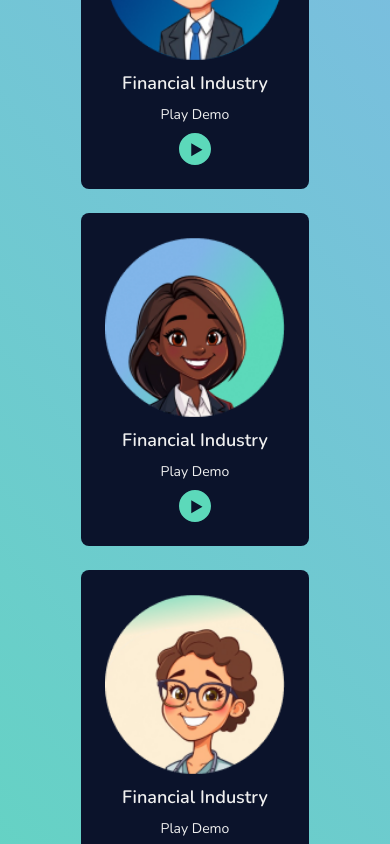
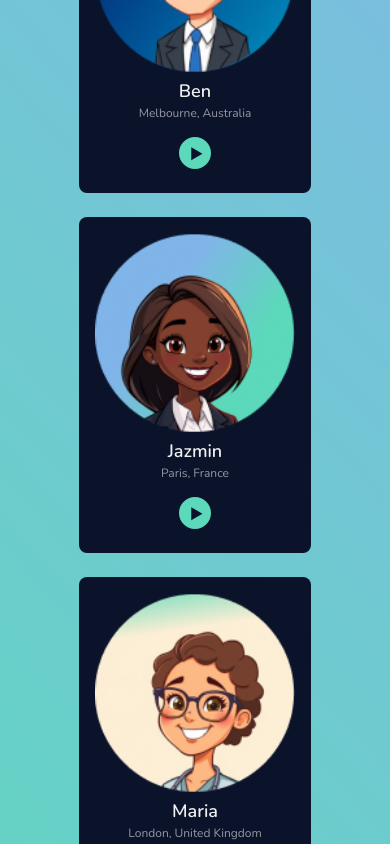
Before and after one commit to gileadinc/creva-ui, a Next.js app: page / in a window 390 px wide. Shown: the part 8500-9344 px from the top of the page. Built offline with nearby package versions, Linux system fonts and the light colour scheme.

Commit message:
chore: update agent data and responsive spacing

```diff
--- a/src/app/(landing)/_components/voice-agent-demo/index.tsx
+++ b/src/app/(landing)/_components/voice-agent-demo/index.tsx
@@ -7,28 +7,33 @@ import * as variants from '@/lib/motion-variants';
 interface IAgent {
   img: string;
   name: string;
+  country: string;
   music: string;
 }
 
 const agentsData: IAgent[] = [
   {
     img: '/assets/img/character-1.png',
-    name: 'Financial Industry',
+    name: 'Ben',
+    country: 'Melbourne, Australia',
     music: '/assets/music/agent-1.mp3',
   },
   {
     img: '/assets/img/character-4.png',
-    name: 'Financial Industry',
+    name: 'Jazmin',
+    country: 'Paris, France',
     music: '/assets/music/agent-1.mp3',
   },
   {
     img: '/assets/img/character-2.png',
-    name: 'Financial Industry',
+    name: 'Maria',
+    country: 'London, United Kingdom',
     music: '/assets/music/agent-1.mp3',
   },
   {
     img: '/assets/img/character-3.png',
-    name: 'Financial Industry',
+    name: 'Peter',
+    country: 'los angeles, California',
     music: '/assets/music/agent-1.mp3',
   },
 ];
@@ -41,7 +46,7 @@ export default function VoiceAgentsDemo({
   return (
     <div
       className={cn(
-        'my-14 w-full bg-linear-48 from-[#5cd9ba] to-[#81b5e9] px-8 py-14 sm:my-18 md:my-24',
+        'my-14 w-full bg-linear-48 from-[#5cd9ba] to-[#81b5e9] px-8 py-14 sm:my-18 md:my-32 md:py-20 lg:my-44 lg:py-30 xl:my-52',
         className,
       )}
     >
@@ -68,7 +73,7 @@ export default function VoiceAgentsDemo({
             your hiring process!
           </motion.p>
         </div>
-        <div className="mt-14">
+        <div className="mt-14 lg:mt-20">
           <motion.ul
             variants={variants.staggerContainer}
             initial="start"
@@ -80,7 +85,7 @@ export default function VoiceAgentsDemo({
               <motion.li
                 variants={variants.fadeInUp}
                 key={idx}
-                className="min-w-[200px]"
+                className="min-w-[200px] md:min-w-[240px] lg:min-w-[280px]"
               >
                 <AgentsCard item={agent} />
               </motion.li>
@@ -93,22 +98,22 @@ export default function VoiceAgentsDemo({
 }
 
 function AgentsCard({ item }: { item: IAgent }) {
-  const { img, name } = item;
+  const { img, name, country } = item;
   return (
-    <div className="bg-clrBlackPearl text-clrText font-nunito w-full space-y-2 rounded-md p-6 text-center">
+    <div className="bg-clrBlackPearl text-clrText font-nunito w-full rounded-md p-4 text-center">
       <div className="">
         <Image
           loading="lazy"
-          className="mx-auto"
+          className="mx-auto size-[200px] md:size-[240px]"
           src={img}
           width={180}
           height={180}
           alt={`agent-${name}`}
         />
       </div>
-      <h3 className="text-lg font-semibold">{name}</h3>
-      <p className="text-sm font-light">Play Demo</p>
-      <button className="mx-auto block h-8 w-8 cursor-pointer">
+      <h3 className="mt-1 text-lg font-semibold">{name}</h3>
+      <p className="text-xs font-light opacity-60">{country}</p>
+      <button className="mx-auto mt-4 mb-2 block h-8 w-8 cursor-pointer">
         <Image
           className=""
           src={'/assets/svg/play-icon.svg'}
```
